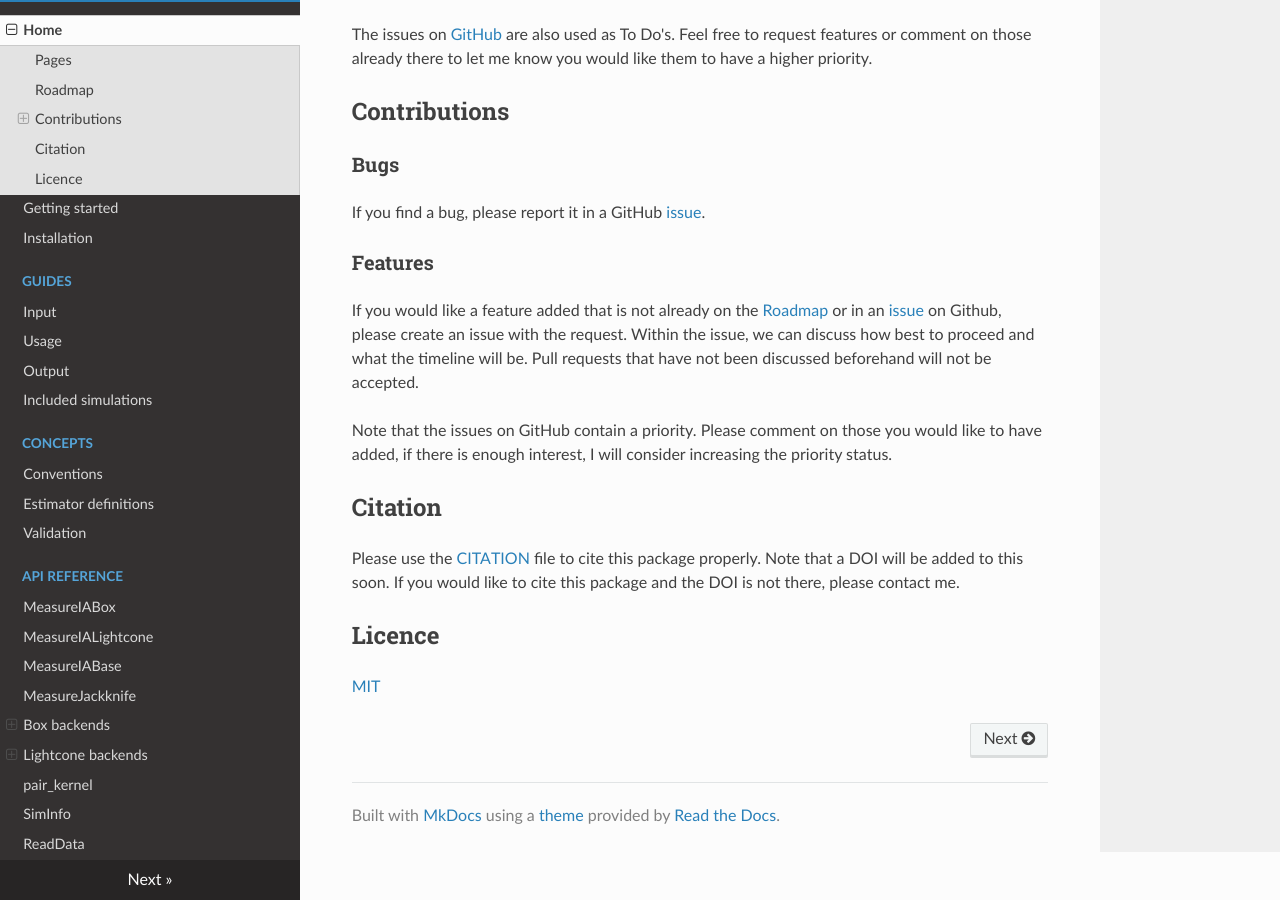
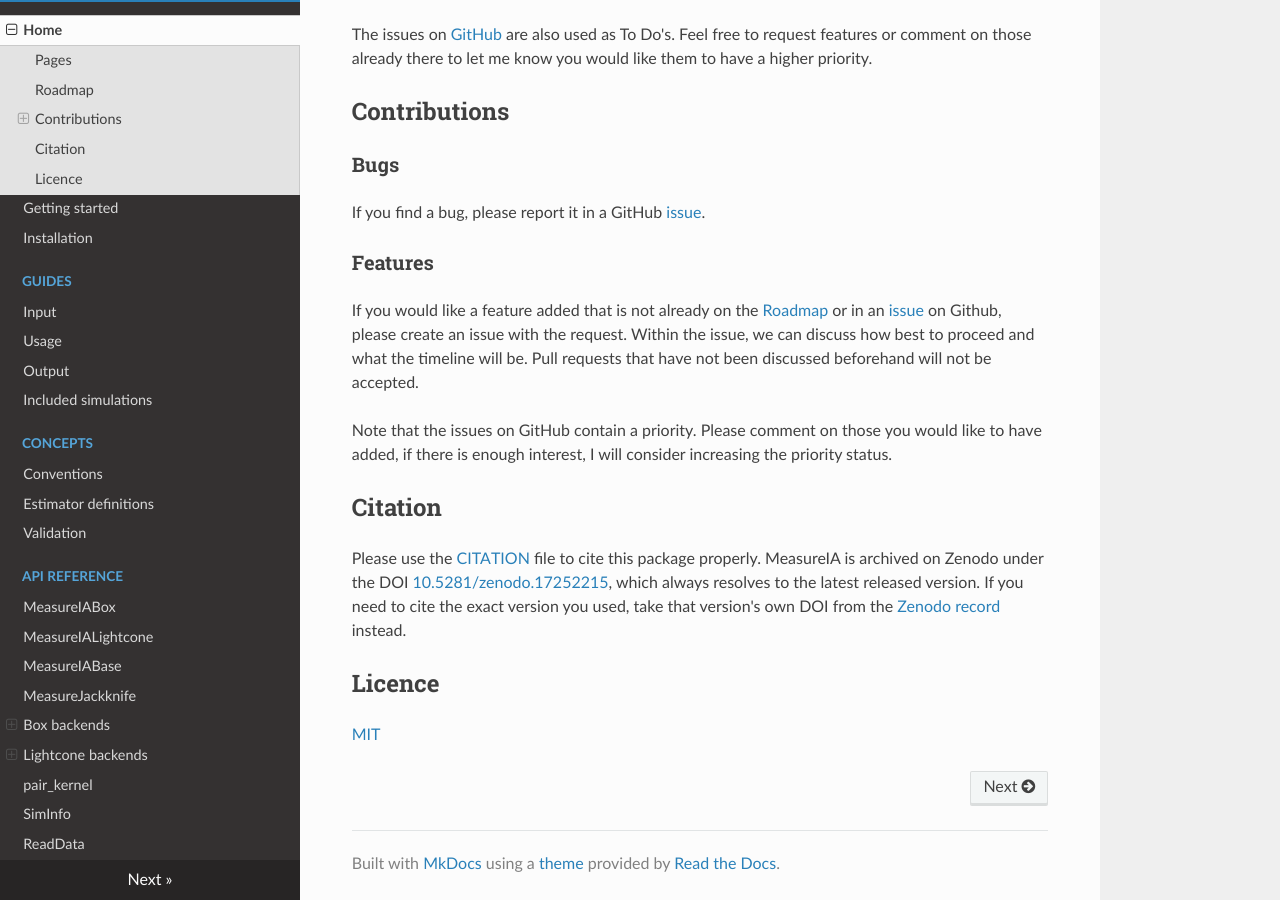
Before and after one commit to MarloesvL/measure_IA, an MkDocs documentation site: the page built from docs/index.md, in a window 1280 px wide and 900 px high, scrolled down 1141 px. Built offline with MkDocs 1.6.1, drawn with Linux system fonts in a browser that asks for light colours; nearby versions of some CDN libraries.

Commit message:
docs: report the Zenodo DOI properly
The DOI in CITATION.cff was the right one (10.5281/zenodo.17252215 is the
concept DOI, which resolves to the latest version), but nothing said so and
the file carried no version, release date or URL, so the generated citation
had no year and no version.

- label the concept DOI as such and add the v0.3.0 version DOI
  (10.5281/zenodo.18196849) alongside it
- add version, date-released, url and keywords; mention lightcones in the
  abstract
- bump the package version to 0.3.0, which is what the latest tag and the
  Zenodo release actually are
- replace the "a DOI will be added soon" note in the docs with the DOI, add a
  matching Citation section and DOI badge to the README

Verified with cffconvert 2.0.0: valid against CFF 1.2.0, and the APA/BibTeX
output now carries the DOI, year and version.

Co-Authored-By: Claude Opus 5 <noreply@anthropic.com>
Claude-Session: https://claude.ai/code/session_01EYvxPGELg5qcTUT5qjc8zW

```diff
--- a/docs/index.md
+++ b/docs/index.md
@@ -61,8 +61,10 @@ enough interest, I will consider increasing the priority status.
 ## Citation
 
 Please use the [CITATION](https://github.com/MarloesvL/measure_IA/blob/main/CITATION.cff) file to cite this package
-properly. Note that a DOI will be added to this soon. If you would like to cite this package and the DOI is not there,
-please contact me.
+properly. MeasureIA is archived on Zenodo under the DOI
+[10.5281/zenodo.17252215](https://doi.org/10.5281/zenodo.17252215), which always resolves to the latest
+released version. If you need to cite the exact version you used, take that version's own DOI from the
+[Zenodo record](https://doi.org/10.5281/zenodo.17252215) instead.
 
 ## Licence
 [MIT](https://choosealicense.com/licenses/mit/)
--- a/pyproject.toml
+++ b/pyproject.toml
@@ -1,6 +1,6 @@
 [project]
 name = "measureia"
-version = "0.1.0"
+version = "0.3.0"
 description = "Measureing tool for intrinsic alignment correlation functions."
 authors = [{ name = "Marloes van Heukelum", email = "m.l.vanheukelum@uu.nl" }]
 readme = "README.md"
```
Also changed, not shown: README.md (+9 -0 lines), 2 other files.
